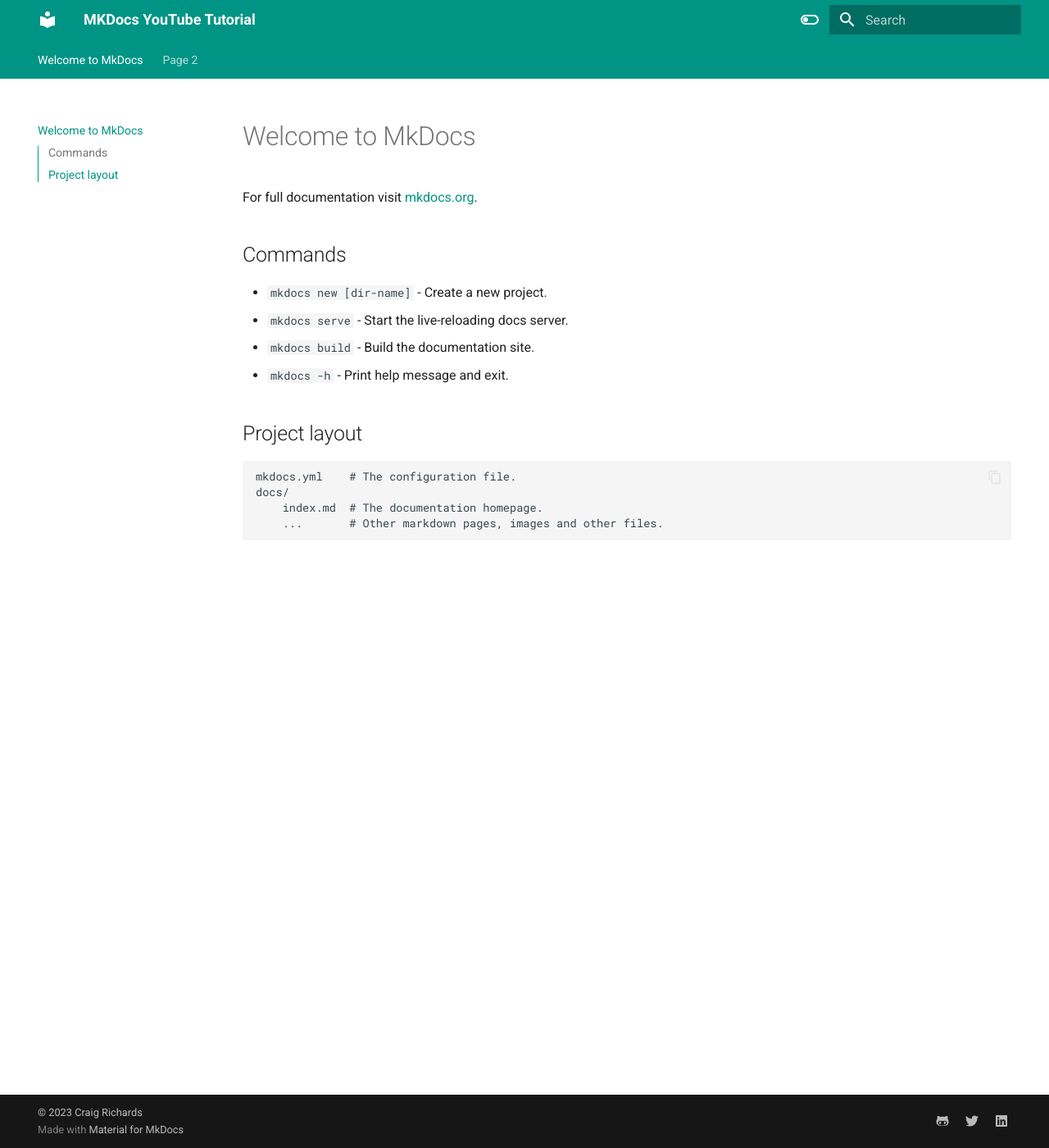
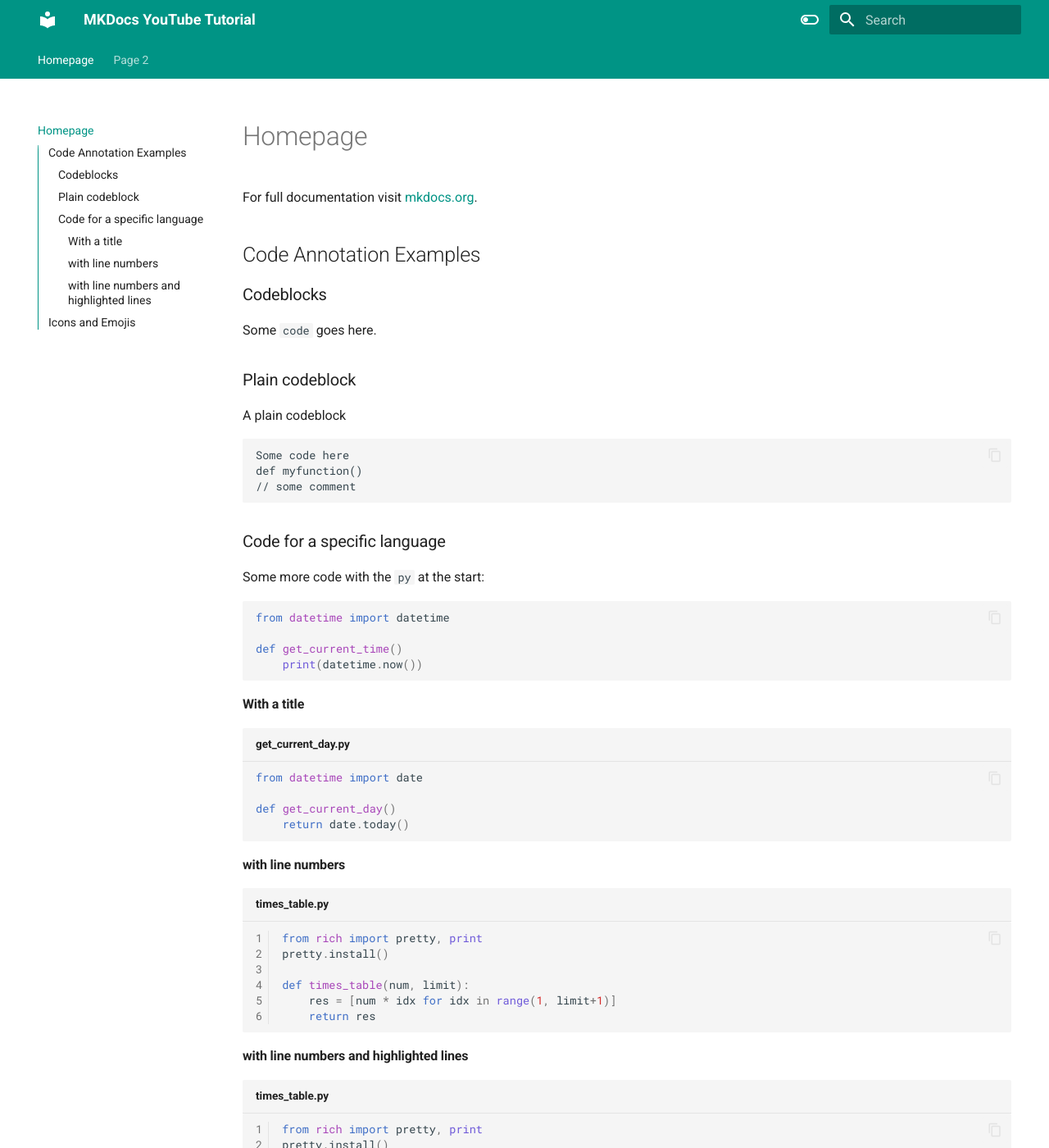
Before and after one commit to greywidget/mkdocs-material-tutorial, an MkDocs documentation site: the page built from docs/index.md, in a window 1280 px wide and 1400 px high. Shown: the whole window at 82% size. Built offline with MkDocs 1.6.1 and Material for MkDocs 9.7.7, drawn with Linux system fonts in a browser that asks for light colours; emoji names are drawn with the system emoji font; some of the changed text lies outside the part shown.

Commit message:
Adding initial documentation files

````diff
--- a/docs/index.md
+++ b/docs/index.md
@@ -1,17 +1,68 @@
-# Welcome to MkDocs
+# Homepage
 
 For full documentation visit [mkdocs.org](https://www.mkdocs.org).
 
-## Commands
+## Code Annotation Examples
 
-* `mkdocs new [dir-name]` - Create a new project.
-* `mkdocs serve` - Start the live-reloading docs server.
-* `mkdocs build` - Build the documentation site.
-* `mkdocs -h` - Print help message and exit.
+### Codeblocks
 
-## Project layout
+Some `code` goes here.
 
-    mkdocs.yml    # The configuration file.
-    docs/
-        index.md  # The documentation homepage.
-        ...       # Other markdown pages, images and other files.
+### Plain codeblock
+
+A plain codeblock
+
+```
+Some code here
+def myfunction()
+// some comment
+```
+
+### Code for a specific language
+
+Some more code with the `py` at the start:
+
+``` py
+from datetime import datetime
+
+def get_current_time()
+    print(datetime.now())
+```
+
+#### With a title
+``` py title="get_current_day.py"
+from datetime import date
+
+def get_current_day()
+    return date.today()
+```
+
+#### with line numbers
+``` py title="times_table.py" linenums="1"
+from rich import pretty, print
+pretty.install()
+
+def times_table(num, limit):
+    res = [num * idx for idx in range(1, limit+1)]
+    return res
+```
+
+#### with line numbers and highlighted lines
+``` py title="times_table.py" linenums="1" hl_lines="4 5 6"
+from rich import pretty, print
+pretty.install()
+
+def times_table(num, limit):
+    res = [num * idx for idx in range(1, limit+1)]
+    return res
+```
+
+## Icons and Emojis
+
+:smile:
+
+:fontawesome-regular-face-laugh-wink:
+
+:fontawesome-brands-twitter:{ .twitter }
+
+:octicons-heart-fill-24:{ .heart }
--- a/mkdocs.yml
+++ b/mkdocs.yml
@@ -5,6 +5,7 @@
     - navigation.tabs
     - navigation.sections
     - toc.integrate
+    - navigation.top
     - search.suggest
     - search.highlight
     - content.tabs.link
@@ -34,5 +35,22 @@
     - icon: fontawesome/brands/linkedin
       link: https://www.linkedin.com/in/willettjames/
 
+markdown_extensions:
+  - pymdownx.highlight:
+      anchor_linenums: true
+  - pymdownx.inlinehilite
+  - pymdownx.snippets
+  - admonition
+  - pymdownx.arithmatex:
+      generic: true
+  - footnotes
+  - pymdownx.details
+  - pymdownx.superfences
+  - pymdownx.mark
+  - attr_list
+  - pymdownx.emoji:
+      emoji_index: !!python/name:material.extensions.emoji.twemoji
+      emoji_generator: !!python/name:material.extensions.emoji.to_svg
+
 copyright: |
   &copy; 2023 <a href="https://github.com/greywidget" target="_blank" rel="noopener">Craig Richards</a>
````
Also changed, not shown: 1 other file.
